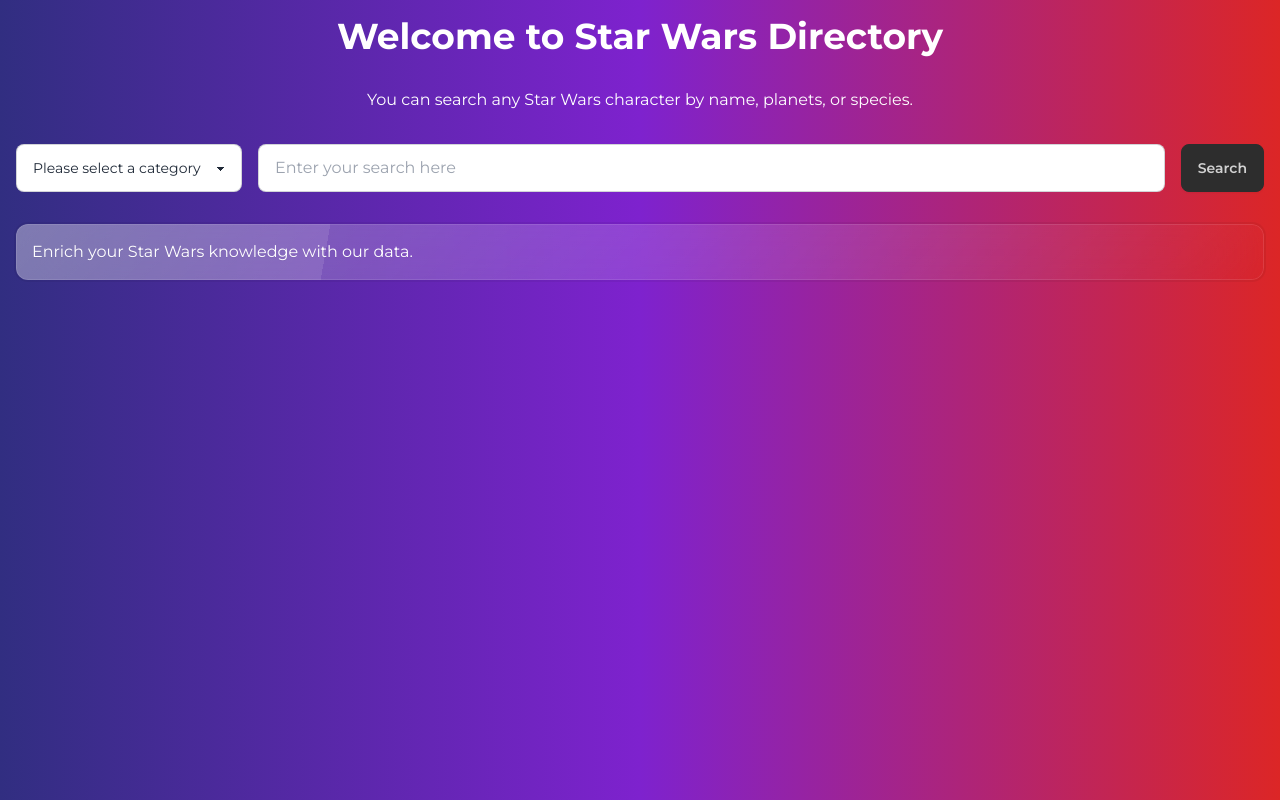
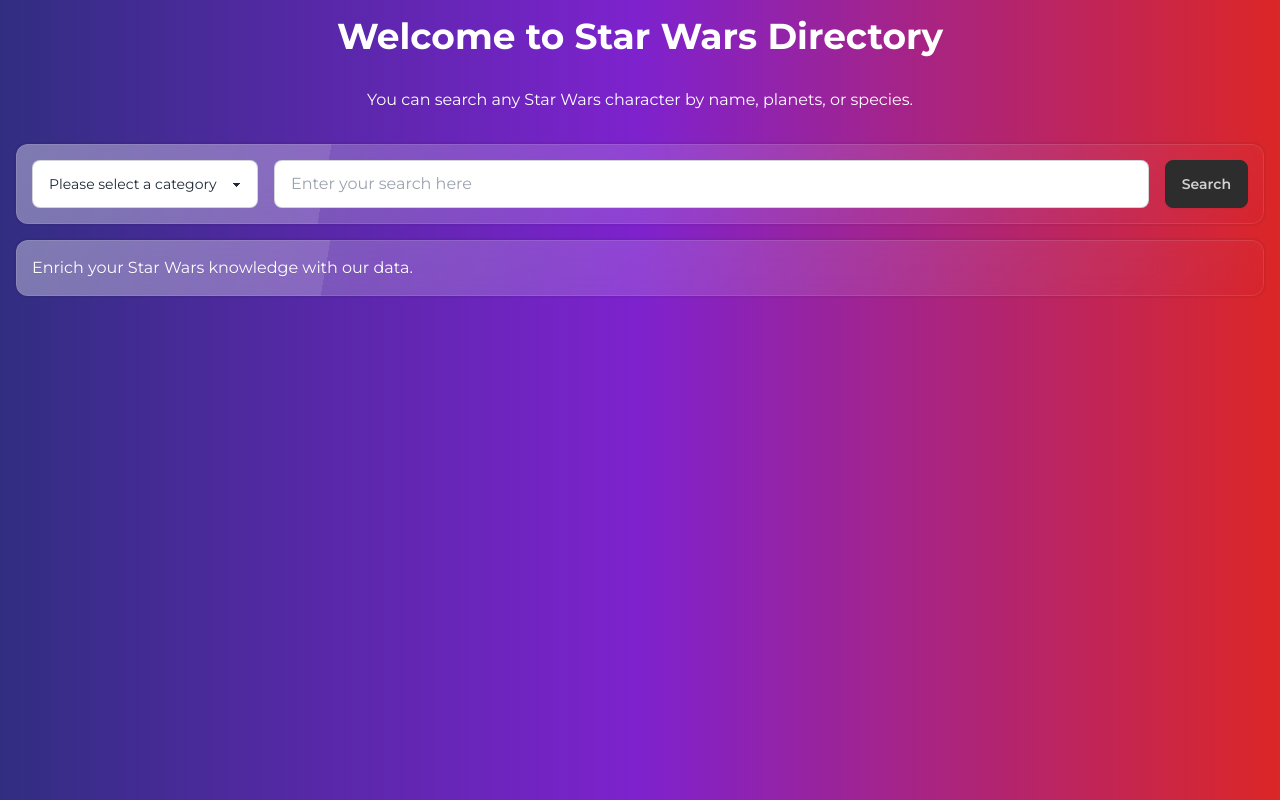
Before and after one commit to zacharytruong/star-wars-directory, a Next.js app: page / in a window 1280 px wide. Built offline with nearby package versions, Linux system fonts and the light colour scheme.

Commit message:
improve ui and readme

```diff
--- a/app/page.tsx
+++ b/app/page.tsx
@@ -48,7 +48,7 @@
         You can search any Star Wars character by name, planets, or species.
       </p>
       <form onSubmit={handleSubmit(onSubmit)}>
-        <div className="flex flex-col md:flex-row gap-4 p-4">
+        <div className="flex flex-col md:flex-row gap-4 m-4 p-4 glass rounded-xl">
           <div>
             <select
               className="select select-bordered w-full md:w-auto"
```
Also changed, not shown: 1 other file (tests, documents, lock files or other folders).
